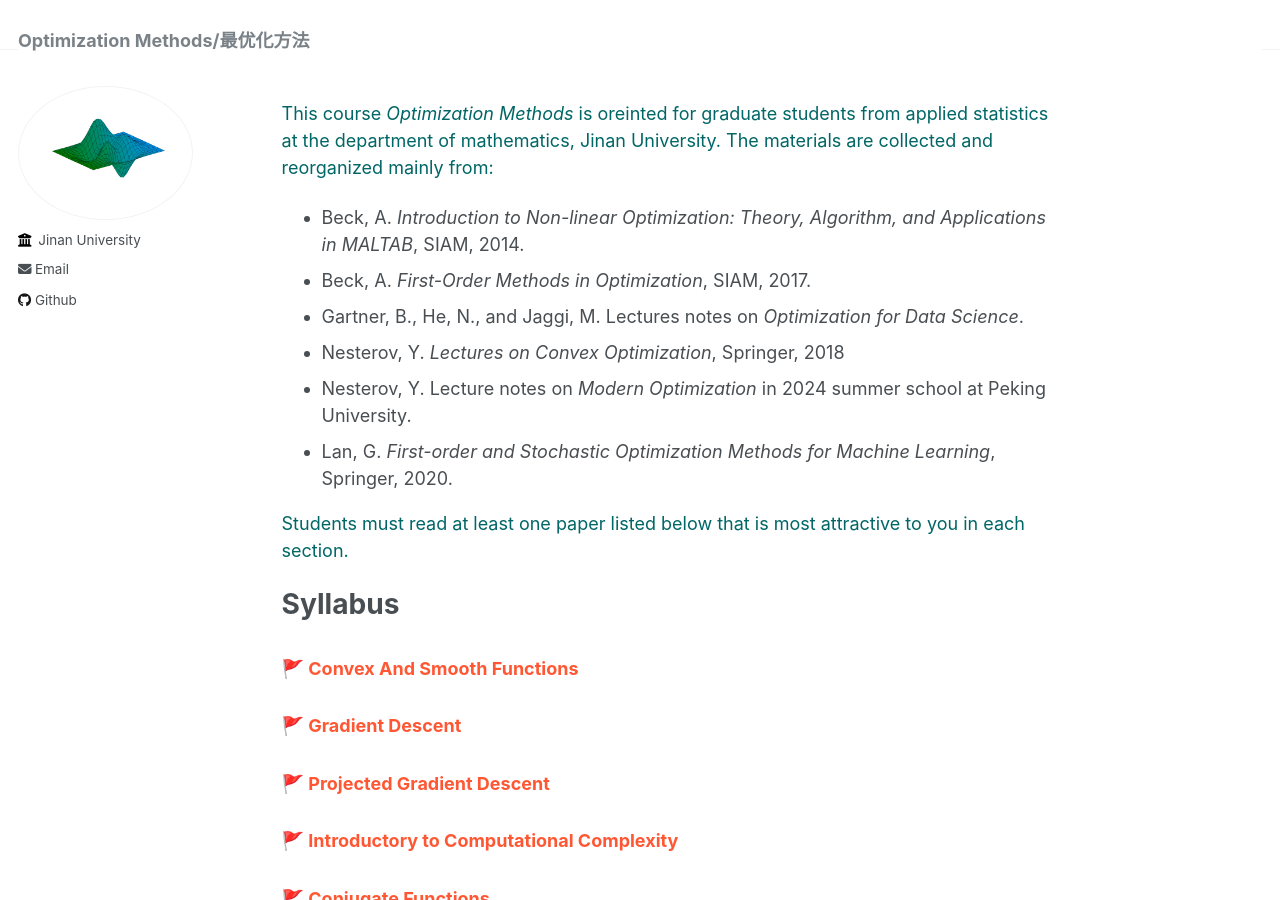
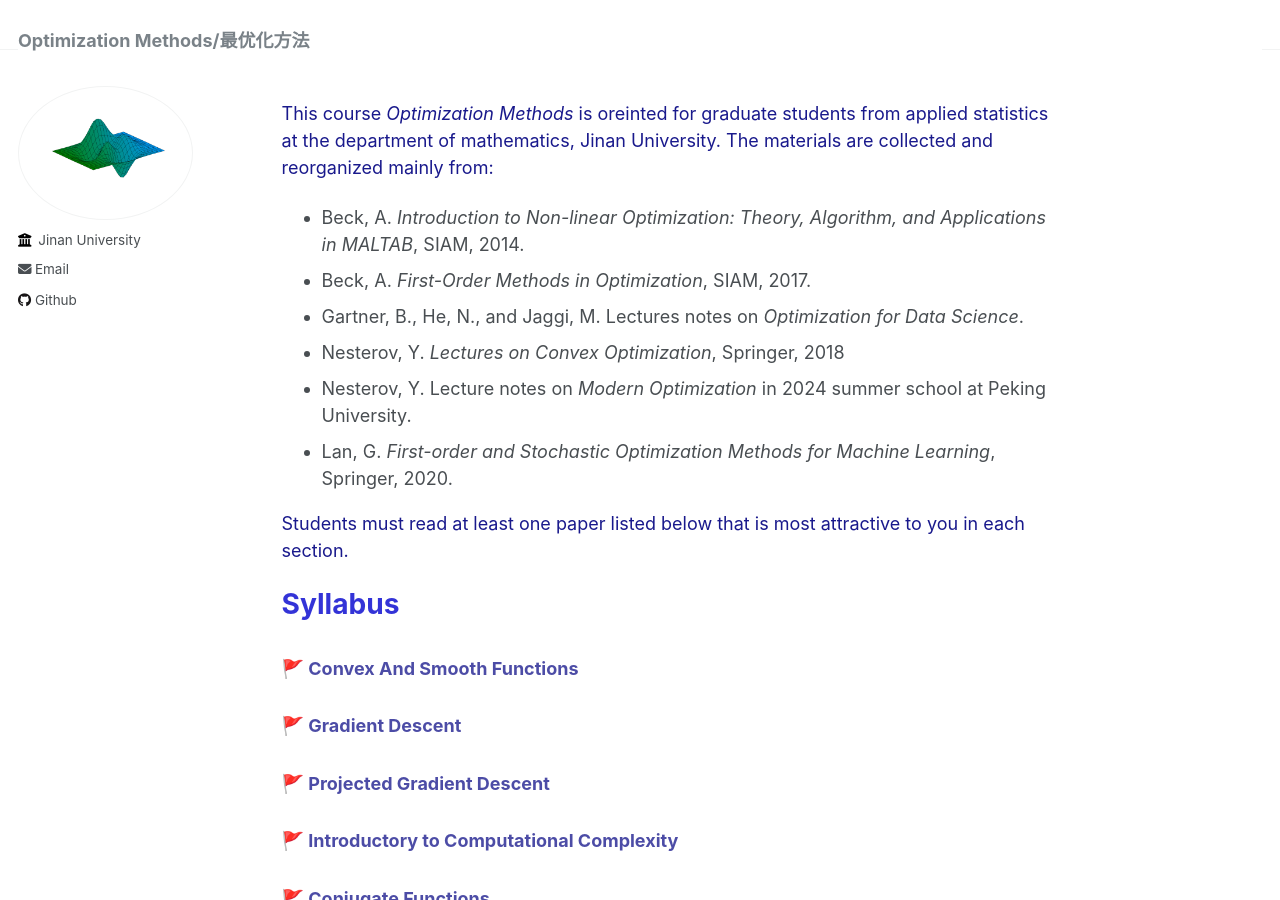
Before and after one commit to wangyuanhao/optimization_method_course_webpage, a Jekyll site: the page built from _pages/about.md, in a window 1280 px wide and 900 px high. Built offline with Jekyll 4.4.1, drawn with Linux system fonts in a browser that asks for light colours.

Commit message:
Update about.md

```diff
--- a/_pages/about.md
+++ b/_pages/about.md
@@ -6,7 +6,7 @@ redirect_from:
   - /about/
   - /about.html
 ---
-<span style="color: #006666;">This course *Optimization Methods* is oreinted for graduate students from applied statistics at the department of mathematics, Jinan University. The materials are collected and reorganized mainly from:</span>
+<span style="color: rgba(0,0,128,0.9);">This course *Optimization Methods* is oreinted for graduate students from applied statistics at the department of mathematics, Jinan University. The materials are collected and reorganized mainly from:</span>
 
 * Beck, A. *Introduction to Non-linear Optimization: Theory, Algorithm, and Applications in MALTAB*, SIAM, 2014.
 * Beck, A. *First-Order Methods in Optimization*, SIAM,  2017.
@@ -15,39 +15,39 @@ redirect_from:
 * Nesterov, Y. Lecture notes on *Modern Optimization* in 2024 summer school at Peking University.
 * Lan, G. *First-order and Stochastic Optimization Methods for Machine Learning*, Springer, 2020.
 
-<span style="color: #006666;">Students must read at least one paper listed below that is most attractive to you in each section. </span>
+<span style="color: rgba(0,0,128,0.9);">Students must read at least one paper listed below that is most attractive to you in each section. </span>
 
-Syllabus
+<span style="color: rgba(0,0, 205,0.8);">Syllabus</span>
 ======
-### 🚩 <span style="color: #FF5733;">Convex And Smooth Functions</span>
+### 🚩 <span style="color: rgba(0,0,128,0.7);">Convex And Smooth Functions</span>
 
-### 🚩 <span style="color: #FF5733;">Gradient Descent</span>
+### 🚩 <span style="color: rgba(0,0,128,0.7);">Gradient Descent</span>
 
-### 🚩 <span style="color: #FF5733;">Projected Gradient Descent</span>
+### 🚩 <span style="color: rgba(0,0,128,0.7);">Projected Gradient Descent</span>
 
-### 🚩 <span style="color: #FF5733;">Introductory to Computational Complexity</span>
+### 🚩 <span style="color: rgba(0,0,128,0.7);">Introductory to Computational Complexity</span>
 
-### 🚩 <span style="color: #FF5733;">Conjugate Functions</span>
+### 🚩 <span style="color: rgba(0,0,128,0.7);">Conjugate Functions</span>
 
-### 🚩 <span style="color: #FF5733;">Proximal Operator</span>
+### 🚩 <span style="color: rgba(0,0,128,0.7);">Proximal Operator</span>
 
-### 🚩 <span style="color: #FF5733;">Mirror Descent</span>
+### 🚩 <span style="color: rgba(0,0,128,0.7);">Mirror Descent</span>
 
-### 🚩 <span style="color: #FF5733;">Frank-Wolfe Algorithm</span>
+### 🚩 <span style="color: rgba(0,0,128,0.7);">Frank-Wolfe Algorithm</span>
 
 * [Jaggi, Martin. "Revisiting Frank-Wolfe: Projection-free sparse convex optimization." *International conference on machine learning*. PMLR, 2013.](http://proceedings.mlr.press/v28/jaggi13.pdf)
 * [Ding, Lijun, et al. "Spectral frank-wolfe algorithm: Strict complementarity and linear convergence." *International conference on machine learning*. PMLR, 2020.](http://proceedings.mlr.press/v119/ding20a/ding20a.pdf)
 * [Dvurechensky, Pavel, et al. "Self-concordant analysis of Frank-Wolfe algorithms." *International Conference on Machine Learning*. PMLR, 2020.](http://proceedings.mlr.press/v119/dvurechensky20a/dvurechensky20a.pdf)
 * [Zhou, Baojian, and Yifan Sun. "Approximate Frank-Wolfe Algorithms over Graph-structured Support Sets." *International Conference on Machine Learning*. PMLR, 2022.](https://proceedings.mlr.press/v162/zhou22i/zhou22i.pdf)
 
-### 🚩 <span style="color: #FF5733;">Stochastic Optimization</span>
+### 🚩 <span style="color: rgba(0,0,128,0.7);">Stochastic Optimization</span>
 
-### 🚩 <span style="color: #FF5733;">Non-smooth Convex Optimization</span>
+### 🚩 <span style="color: rgba(0,0,128,0.7);">Non-smooth Convex Optimization</span>
 
-### 🚩 <span style="color: #FF5733;">Multi-objective Optimization and Its Applications on Multi-task Learning</span>
+### 🚩 <span style="color: rgba(0,0,128,0.7);">Multi-objective Optimization and Its Applications on Multi-task Learning</span>
 
 * [Pardalos, P.M.,  Žilinskas, A.,  Žilinskas, J.  *Non-Convex Multi-Objective Optimization*, Chapter 1-2, Springer, 2017.](https://link.springer.com/book/10.1007/978-3-319-61007-8)
 
-History
+<span style="color: rgba(0,0, 205,0.8);">History</span>
 ======
-* [2024-09-21] Create this webpage.
+* <span style="color: rgba(139,0,139,0.8);">[2024-09-21] Create this webpage.</span>
```
